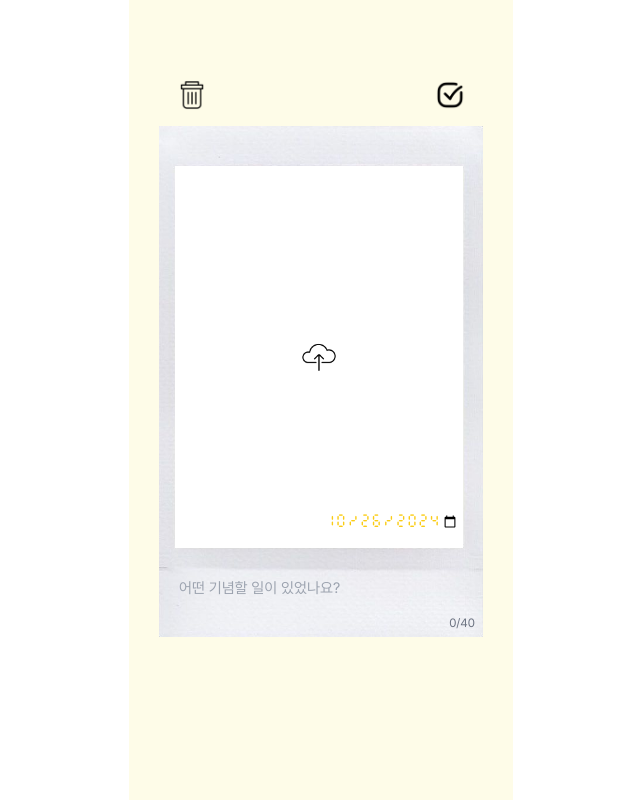
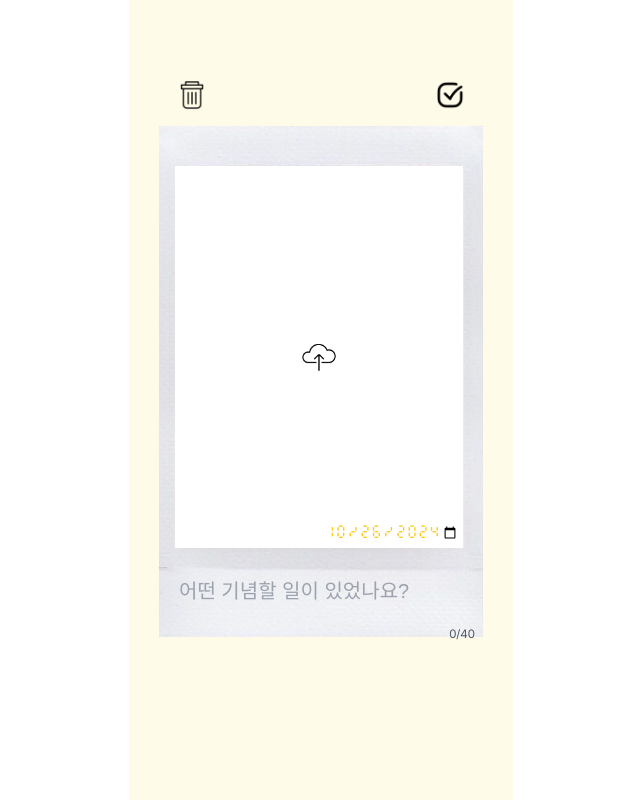
Before and after one commit to biyamn/polaroid, a Next.js app: page / in a window 1280 px wide. Both pictures are taken after a click on the picture 769 px from the left and 95 px from the top of the page. Shown: the whole page, without its empty margins (319-959 px from the left). Built offline with nearby package versions, Linux system fonts and the light colour scheme; no server answers; a web font is replaced by a local one.

Commit message:
feat: 손글씨 폰트 적용

```diff
--- a/src/app/api/generateSvg/route.tsx
+++ b/src/app/api/generateSvg/route.tsx
@@ -6,7 +6,7 @@ import { convertSvgToPngByResvg } from '@/app/utils/convertSvgToPngByResvg';
 
 // 폰트 로드
 const pretendardFontBuffer = fs.readFileSync(
-  path.join(process.cwd(), 'src', 'app', 'fonts', 'Pretendard-Regular.woff')
+  path.join(process.cwd(), 'src', 'app', 'fonts', 'Pretendawoffrd-Regular.')
 );
 
 const timeFontBuffer = fs.readFileSync(
--- a/src/app/components/DescriptionForm.tsx
+++ b/src/app/components/DescriptionForm.tsx
@@ -1,8 +1,15 @@
+import localFont from 'next/font/local';
+
 type DescriptionFormProps = {
   isEditing: boolean;
   text: string;
   setText: (text: string) => void;
 };
+
+const descriptionFont = localFont({
+  src: '../fonts/NanumGimYuICe.ttf',
+  display: 'swap',
+});
 
 const DescriptionForm = ({
   isEditing,
@@ -13,7 +20,7 @@ const DescriptionForm = ({
   return (
     <div className="w-full relative -top-16">
       <textarea
-        className="w-full px-5 py-1 z-50 bg-transparent resize-none text-[15px] relative text-gray-900"
+        className={`${descriptionFont.className} w-full px-5 py-1 z-50 bg-transparent resize-none text-[15px] relative text-gray-800 text-xl`}
         rows={2}
         placeholder="어떤 기념할 일이 있었나요?"
         disabled={!isEditing}
@@ -22,7 +29,7 @@ const DescriptionForm = ({
         maxLength={maxLength}
       />
       {isEditing && (
-        <div className="absolute bottom-0.5 right-2 text-xs text-gray-500">
+        <div className="absolute bottom-0.5 right-2 text-xs text-gray-600">
           {text.length}/{maxLength}
         </div>
       )}
--- a/src/app/components/PrintAndEditBar.tsx
+++ b/src/app/components/PrintAndEditBar.tsx
@@ -65,6 +65,8 @@ const PrintAndEditBar = ({
     document.body.appendChild(link);
     link.click();
     document.body.removeChild(link);
+
+    console.log('`/api/generateSvg?${query}`', `/api/generateSvg?${query}`);
   };
 
   return (
```
Also changed, not shown: 1 other file (tests, documents, lock files or other folders).
